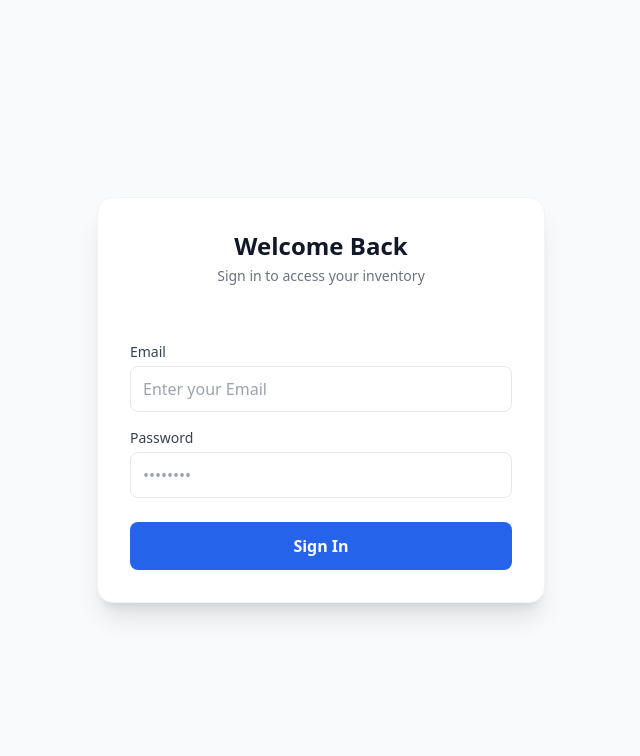
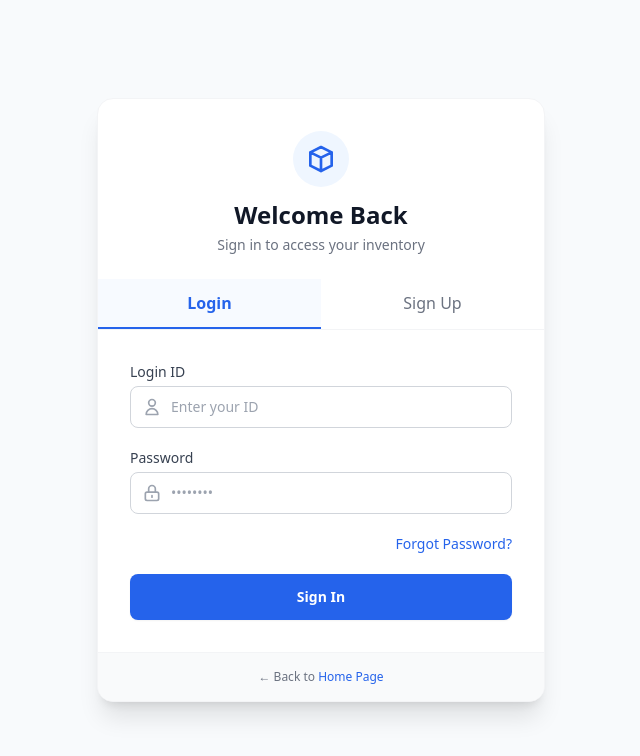
Before and after one commit to PrathameshNibandhe/Stockmaster-odoo-nov-25, a PHP site: page /login.php in a window 1280 px wide. Shown: the top 756 px of the page, without its empty margins (319-959 px from the left). Run offline with PHP 8.4, Linux system fonts and the light colour scheme; some libraries are stand-ins or nearby versions.

Commit message:
Updated Login page

```diff
--- a/public/login.php
+++ b/public/login.php
@@ -1,7 +1,48 @@
+<?php
+session_start();
+
+// If form is submitted
+if ($_SERVER["REQUEST_METHOD"] === "POST") {
+    require_once __DIR__ . "/../backend/config/db.php";
+
+    try {
+        $pdo = new PDO("mysql:host=$host;dbname=$dbname;charset=utf8", $user, $pass);
+        $pdo->setAttribute(PDO::ATTR_ERRMODE, PDO::ERRMODE_EXCEPTION);
+
+        $login = $_POST['login'];
+        $password = $_POST['password'];
+
+        // Check login
+        $stmt = $pdo->prepare("SELECT * FROM users WHERE login_id = ?");
+        $stmt->execute([$login]);
+        $user = $stmt->fetch(PDO::FETCH_ASSOC);
+
+        if ($user && password_verify($password, $user['password_hash'])) {
+
+            $_SESSION['user_id'] = $user['id'];
+            $_SESSION['user_name'] = $user['name'];
+
+            header("Location: dashboard.php");
+            exit;
+
+        } else {
+            $_SESSION['error'] = "Invalid Login ID or Password!";
+            header("Location: login.php");
+            exit;
+        }
+
+    } catch (PDOException $e) {
+        $_SESSION['error'] = "Database Error!";
+        header("Location: login.php");
+        exit;
+    }
+}
+?>
 <!DOCTYPE html>
 <html lang="en">
 <head>
     <meta charset="UTF-8">
+    <meta name="viewport" content="width=device-width, initial-scale=1.0">
     <title>StockMaster - Login</title>
     <script src="https://cdn.tailwindcss.com"></script>
 </head>
@@ -9,80 +50,103 @@
 
     <div class="w-full max-w-md bg-white rounded-2xl shadow-xl overflow-hidden border border-gray-100">
 
-  <!-- Header -->
+        <!-- Header Section -->
         <div class="pt-8 pb-6 text-center">
+            <!-- Logo Icon -->
+            <div class="flex justify-center mb-3">
+                <a href="../index.php" class="bg-blue-50 p-3 rounded-full">
+                    <svg xmlns="http://www.w3.org/2000/svg" class="h-8 w-8 text-[#2563EB]" fill="none" viewBox="0 0 24 24" stroke="currentColor" stroke-width="2">
+                        <path stroke-linecap="round" stroke-linejoin="round" d="M20 7l-8-4-8 4m16 0l-8 4m8-4v10l-8 4m0-10L4 7m8 4v10M4 7v10l8 4" />
+                    </svg>
+                </a>
+            </div>
             <h1 class="text-2xl font-bold text-gray-900">Welcome Back</h1>
             <p class="text-gray-500 text-sm mt-1">Sign in to access your inventory</p>
         </div>
 
-  <!-- Form -->
-  <div class="p-8">
-    <form method="POST">
-      <div>
-        <label class="block text-sm font-medium text-gray-700 mb-1">Email</label>
-        <input type="email" name="email" required
-               class="block w-full border rounded-lg px-3 py-2.5" placeholder="Enter your Email">
+        <!-- Tabs -->
+        <div class="flex border-b border-gray-100">
+            <button class="w-1/2 py-3 text-center text-[#2563EB] font-semibold border-b-2 border-[#2563EB] bg-blue-50/50">
+                Login
+            </button>
+            <a href="register.php" class="w-1/2 py-3 text-center text-gray-500 hover:text-gray-700 transition font-medium">
+                Sign Up
+            </a>
         </div>
 
-      <div class="mt-4">
-        <label class="block text-sm font-medium text-gray-700 mb-1">Password</label>
-        <input type="password" name="password" required
-               class="block w-full border rounded-lg px-3 py-2.5" placeholder="••••••••">
+        <!-- Form Section -->
+        <div class="p-8">
+
+            <!-- Show Error -->
+            <?php if (isset($_SESSION['error'])): ?>
+                <p class="mb-4 text-red-600 font-medium"><?= $_SESSION['error']; ?></p>
+                <?php unset($_SESSION['error']); ?>
+            <?php endif; ?>
+
+            <form method="POST" class="space-y-5">
+
+                <!-- Login ID Field -->
+                <div>
+                    <label class="block text-sm font-medium text-gray-700 mb-1">Login ID</label>
+                    <div class="relative">
+                        <div class="absolute inset-y-0 left-0 pl-3 flex items-center pointer-events-none">
+                            <!-- User Icon -->
+                            <svg class="h-5 w-5 text-gray-400" fill="none" stroke="currentColor" viewBox="0 0 24 24">
+                                <path stroke-linecap="round" stroke-linejoin="round" stroke-width="2" d="M16 7a4 4 0 11-8 0 4 4 0 018 0zM12 14a7 7 0 00-7 7h14a7 7 0 00-7-7z"/>
+                            </svg>
+                        </div>
+                        <input
+                            type="text"
+                            name="login"
+                            required
+                            class="block w-full pl-10 pr-3 py-2.5 border border-gray-300 rounded-lg focus:ring-2 focus:ring-blue-500/20 focus:border-[#2563EB] focus:outline-none transition text-gray-900 sm:text-sm placeholder-gray-400"
+                            placeholder="Enter your ID"
+                        >
+                    </div>
                 </div>
 
-      <button type="submit" name="login"
-              class="mt-6 w-full py-3 rounded-lg bg-blue-600 text-white font-bold">
+                <!-- Password Field -->
+                <div>
+                    <label class="block text-sm font-medium text-gray-700 mb-1">Password</label>
+                    <div class="relative">
+                        <div class="absolute inset-y-0 left-0 pl-3 flex items-center pointer-events-none">
+                            <!-- Lock Icon -->
+                            <svg class="h-5 w-5 text-gray-400" fill="none" stroke="currentColor" viewBox="0 0 24 24">
+                                <path stroke-linecap="round" stroke-linejoin="round" stroke-width="2" d="M12 15v2m-6 4h12a2 2 0 002-2v-6a2 2 0 00-2-2H6a2 2 0 00-2 2v6a2 2 0 002 2zm10-10V7a4 4 0 00-8 0v4h8z"/>
+                            </svg>
+                        </div>
+                        <input
+                            type="password"
+                            name="password"
+                            required
+                            class="block w-full pl-10 pr-3 py-2.5 border border-gray-300 rounded-lg focus:ring-2 focus:ring-blue-500/20 focus:border-[#2563EB] focus:outline-none transition text-gray-900 sm:text-sm placeholder-gray-400"
+                            placeholder="••••••••"
+                        >
+                    </div>
+                </div>
+
+                <!-- Forgot Password Link -->
+                <div class="flex items-center justify-end">
+                    <a href="forgotPassword.php" class="text-sm font-medium text-[#2563EB] hover:text-blue-700 transition">
+                        Forgot Password?
+                    </a>
+                </div>
+
+                <!-- Submit Button -->
+                <button type="submit" class="w-full flex justify-center py-3 px-4 border border-transparent rounded-lg shadow-sm text-sm font-bold text-white bg-[#2563EB] hover:bg-blue-700 focus:outline-none focus:ring-2 focus:ring-offset-2 focus:ring-blue-500 transition duration-200 transform hover:-translate-y-0.5">
                     Sign In
                 </button>
+
             </form>
+        </div>
 
-    <!-- Error / Success message -->
-    <?php
-    session_start();
-    if (isset($_SESSION['error'])) {
-        echo "<p class='mt-3 text-red-600'>" . $_SESSION['error'] . "</p>";
-        unset($_SESSION['error']);
-    }
-    if (isset($_SESSION['success'])) {
-        echo "<p class='mt-3 text-green-600'>" . $_SESSION['success'] . "</p>";
-        unset($_SESSION['success']);
-    }
-    ?>
+        <!-- Footer link to Home -->
+        <div class="bg-gray-50 px-8 py-4 border-t border-gray-100 text-center">
+            <p class="text-xs text-gray-500">
+                &larr; Back to <a href="index.php" class="text-[#2563EB] hover:underline">Home Page</a>
+            </p>
         </div>
     </div>
 
 </body>
 </html>
-
-<?php
-// ✅ Simple PHP login logic below the HTML
-if (isset($_POST['login'])) {
-  require_once __DIR__ . "/../backend/config/db.php";
-    try {
-        $pdo = new PDO("mysql:host=$host;dbname=$dbname;charset=utf8", $user, $pass);
-        $pdo->setAttribute(PDO::ATTR_ERRMODE, PDO::ERRMODE_EXCEPTION);
-
-        $email = $_POST['email'];
-        $password = $_POST['password'];
-
-        $stmt = $pdo->prepare("SELECT * FROM users WHERE email = ?");
-        $stmt->execute([$email]);
-        $user = $stmt->fetch(PDO::FETCH_ASSOC);
-
-        if ($user && password_verify($password, $user['password_hash'])) {
-            // ✅ Login success
-            $_SESSION['user_id'] = $user['id'];
-            $_SESSION['user_name'] = $user['name'];
-            header("Location: dashboard.php");
-            exit;
-        } else {
-            // ❌ Login failed
-            $_SESSION['error'] = "Invalid email or password!";
-            header("Location: login.php");
-            exit;
-        }
-    } catch (PDOException $e) {
-        echo "DB Error: " . $e->getMessage();
-    }
-}
-?>
```
Lines whose indentation alone changed are shown as unchanged.
